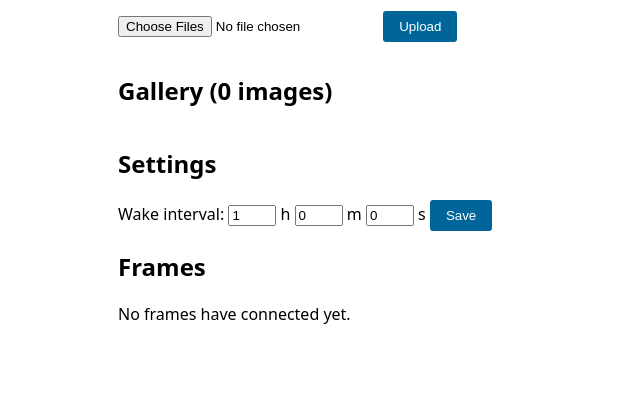
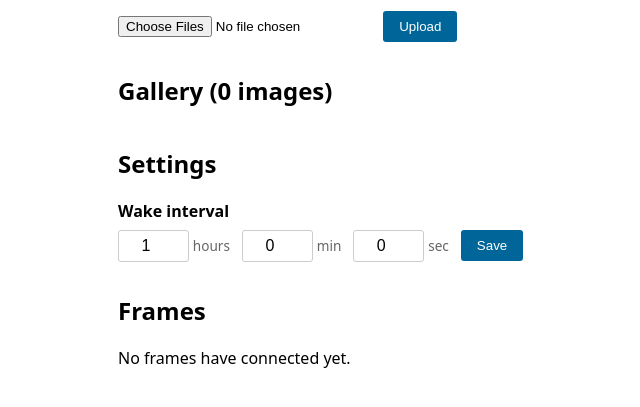
Before and after one commit to lukesmithuk/esp32-simple-picture-frame, a FastAPI app: page / in a window 1280 px wide. Shown: the part 154-561 px from the top of the page, without its empty margins (42-682 px from the left). Run offline with FastAPI, Linux system fonts and the light colour scheme; data that the repository does not hold is empty; some libraries are stand-ins or nearby versions.

Commit message:
style(server): prettier wake interval settings form
Co-Authored-By: Claude Opus 4.6 (1M context) <noreply@anthropic.com>

```diff
--- a/server/static/style.css
+++ b/server/static/style.css
@@ -14,3 +14,9 @@ button[type="submit"] { background: #069; color: white; border: none; padding: 0
 .logs { background: #1a1a1a; color: #eee; padding: 1rem; border-radius: 4px; overflow-x: auto; font-size: 0.8rem; max-height: 600px; overflow-y: auto; }
 h1 a { color: inherit; text-decoration: none; }
 h1 a:hover { text-decoration: underline; }
+.settings { margin-bottom: 2rem; }
+.wake-form label { display: block; font-weight: 600; margin-bottom: 0.5rem; }
+.wake-inputs { display: flex; align-items: center; gap: 0.75rem; }
+.wake-field { display: flex; align-items: center; gap: 0.25rem; }
+.wake-field input { width: 3.5em; padding: 0.4rem; border: 1px solid #ccc; border-radius: 3px; text-align: center; font-size: 1rem; }
+.wake-field span { color: #666; font-size: 0.85rem; }
--- a/server/templates/index.html
+++ b/server/templates/index.html
@@ -41,12 +41,23 @@
 
     <section class="settings">
         <h2>Settings</h2>
-        <form action="/settings" method="post">
-            <label>Wake interval:</label>
-            <input type="number" name="wake_hours" value="{{ wake.hours }}" min="0" max="24" style="width:3em"> h
-            <input type="number" name="wake_minutes" value="{{ wake.minutes }}" min="0" max="59" style="width:3em"> m
-            <input type="number" name="wake_seconds" value="{{ wake.seconds }}" min="0" max="59" style="width:3em"> s
-            <button type="submit">Save</button>
+        <form action="/settings" method="post" class="wake-form">
+            <label>Wake interval</label>
+            <div class="wake-inputs">
+                <div class="wake-field">
+                    <input type="number" name="wake_hours" value="{{ wake.hours }}" min="0" max="24">
+                    <span>hours</span>
+                </div>
+                <div class="wake-field">
+                    <input type="number" name="wake_minutes" value="{{ wake.minutes }}" min="0" max="59">
+                    <span>min</span>
+                </div>
+                <div class="wake-field">
+                    <input type="number" name="wake_seconds" value="{{ wake.seconds }}" min="0" max="59">
+                    <span>sec</span>
+                </div>
+                <button type="submit">Save</button>
+            </div>
         </form>
     </section>
 
```
